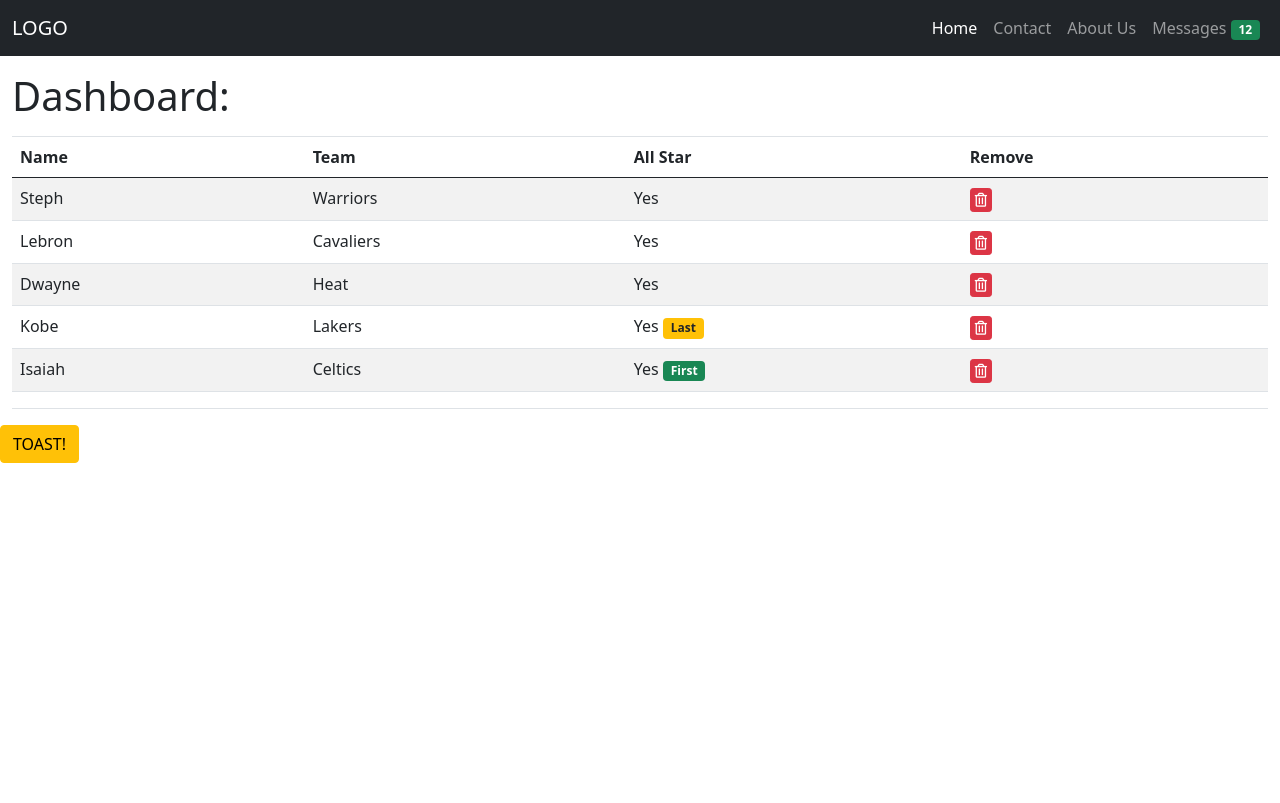
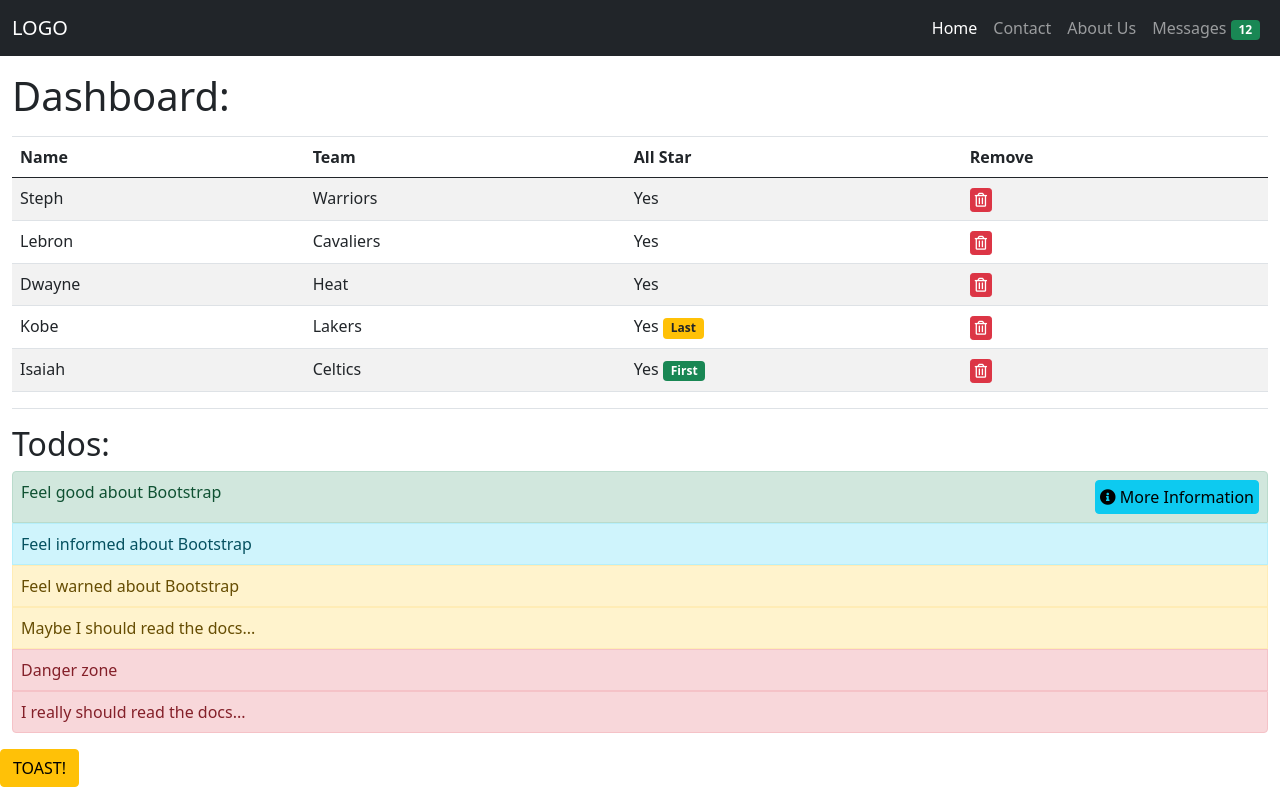
Before and after one commit to eckesm/13_BootstrapMock_Part2, a plain HTML site: page index.html in a window 1280 px wide. Drawn offline with nearby package versions, Linux system fonts and the light colour scheme.

Commit message:
still trying to figure out how to place these toasts in the right spot.

```diff
--- a/index.html
+++ b/index.html
@@ -77,7 +77,8 @@
     </div>
   </div>
 
-  <!-- <div class="container-fluid mt-3">
+
+  <div class="container-fluid mt-3">
     <h2 class="h2 my-2">Todos:</h2>
     <div class="container-fluid p-0">
       <div class="alert alert-success m-0 p-2 rounded-0 rounded-top d-flex justify-content-between" role="alert">
@@ -92,10 +93,10 @@
       <div class="alert alert-danger m-0 p-2 rounded-0" role="alert">Danger zone</div>
       <div class="alert alert-danger m-0 p-2 rounded-0 rounded-bottom" role="alert">I really should read the docs...</div>
     </div>
-    <button class="btn btn-warning my-3" id="myToast">TOAST!</button>
-  </div> -->
+  </div>
 
-<button class="btn btn-warning my-3" id="add-toast-btn">TOAST!</button>
+  <button class="btn btn-warning my-3" id="add-toast-btn">TOAST!</button>
+  <div class="toast-container position-absolute end-0 bottom-0 p-3"></div>
 
   <!-- Modal -->
 <div class="modal fade" id="staticBackdrop" data-bs-backdrop="static" data-bs-keyboard="false" tabindex="-1" aria-labelledby="staticBackdropLabel" aria-hidden="true">
@@ -134,8 +135,6 @@
     </div>
   </div>
 </div>
-
-<div class="toast-container position-absolute end-0 bottom-0 p-3"></div>
 
 <!-- <div aria-live="polite" aria-atomic="true" class="bg-dark position-relative bd-example-toasts">
   <div class="toast-container position-absolute top-0 end-0 p-3">
```
